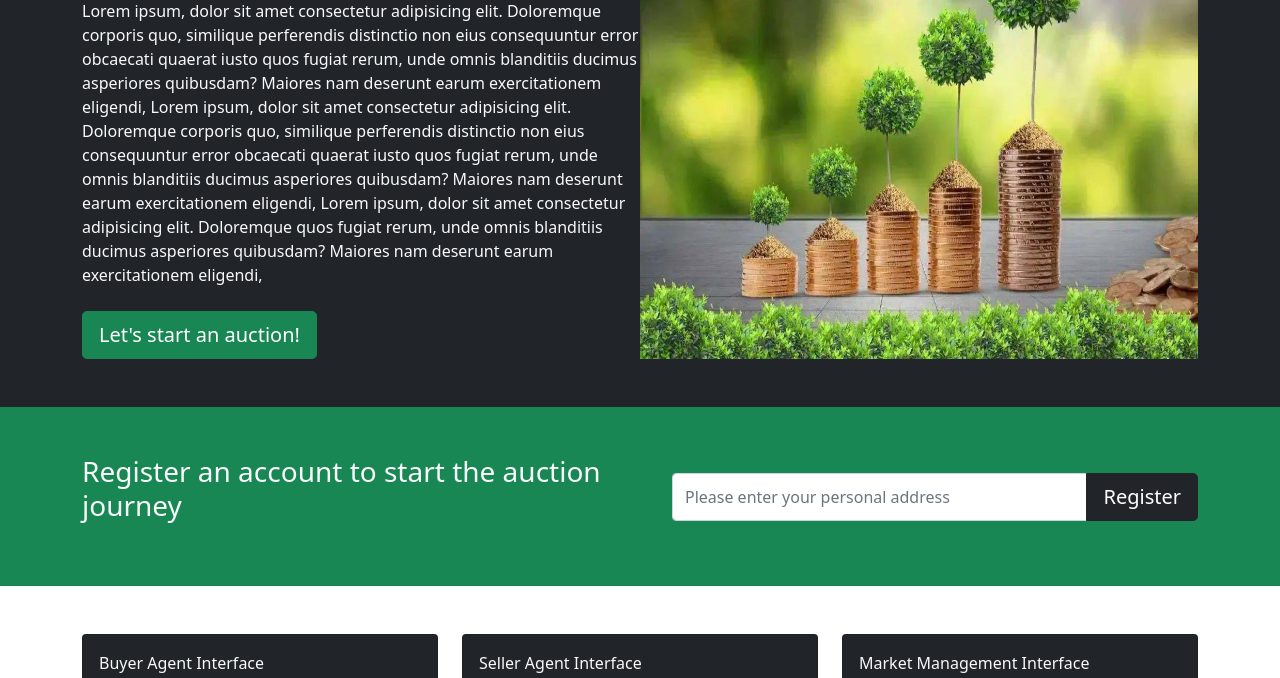
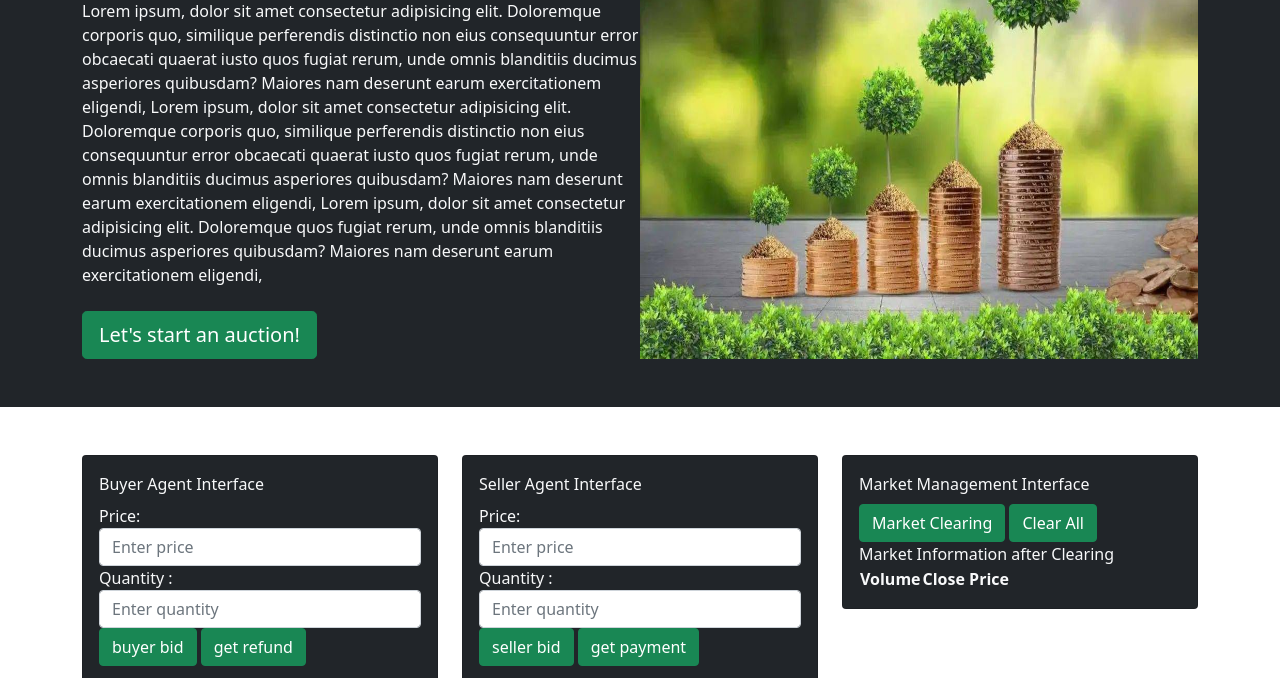
Before and after one commit to HarmoniaLeo/Decentralised-Carbon-Emissions-Trading-Platform, a website: page src/index_1.html in a window 1280 px wide. Shown: the part 225-903 px from the top of the page. Drawn offline with nearby package versions, Linux system fonts and the light colour scheme; files that its build step writes are made by us from their sources.

Commit message:
Update index_1.html

```diff
--- a/src/index_1.html
+++ b/src/index_1.html
@@ -86,22 +86,6 @@
       </div>
     </section>
 
-    <section class="p-5 bg-success text-light">
-      <div class="container">
-        <div class="d-md-flex justify-content-between align-items-center">
-          <h3 class="mb-3">Register an account to start the auction journey</h3>
-          <div class="input-group news-input">
-            <input
-              type="text"
-              class="form-control"
-              placeholder="Please enter your personal address"
-            />
-            <button class="btn btn-dark btn-lg">Register</button>
-          </div>
-        </div>
-      </div>
-    </section>
-
     <section class="p-5">
       <div class="container">
         <div class="row g-4">
@@ -131,6 +115,9 @@
                   </div>
                   <button type="buyerbid" class="btn btn-success">
                     buyer bid
+                  </button>
+                  <button type="getrefund" class="btn btn-success">
+                    get refund
                   </button>
                 </form>
               </div>
@@ -163,6 +150,9 @@
                   <button type="sellerbid" class="btn btn-success">
                     seller bid
                   </button>
+                  <button type="getpayment" class="btn btn-success">
+                    get payment
+                  </button>
                 </form>
               </div>
             </div>
@@ -174,9 +164,6 @@
                 <div class="card-title">Market Management Interface</div>
                 <button type="market clearing" class="btn btn-success">
                   Market Clearing
-                </button>
-                <button type="clear all" class="btn btn-success">
-                  Make Payment
                 </button>
                 <button type="clear all" class="btn btn-success">
                   Clear All
```
